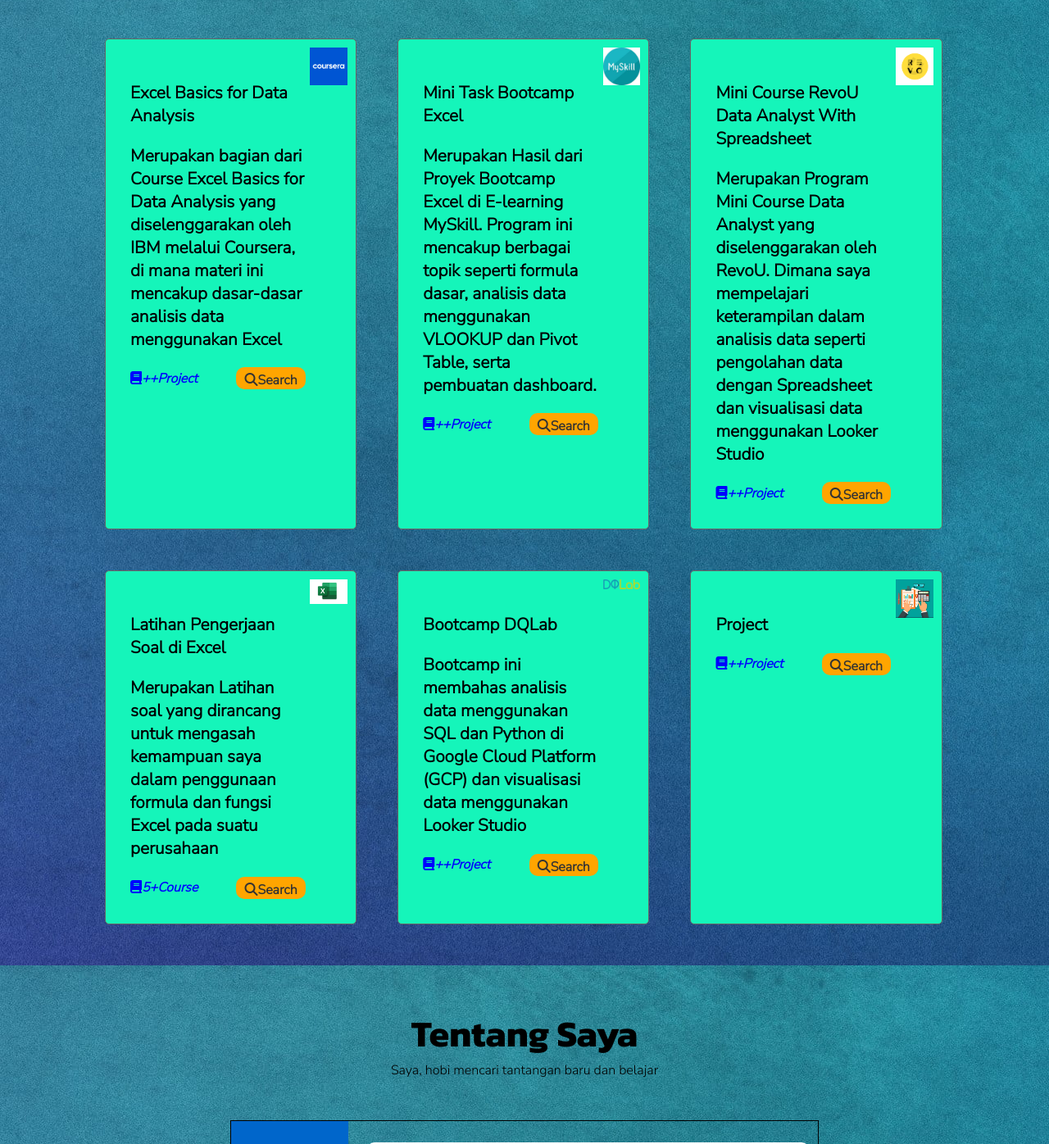
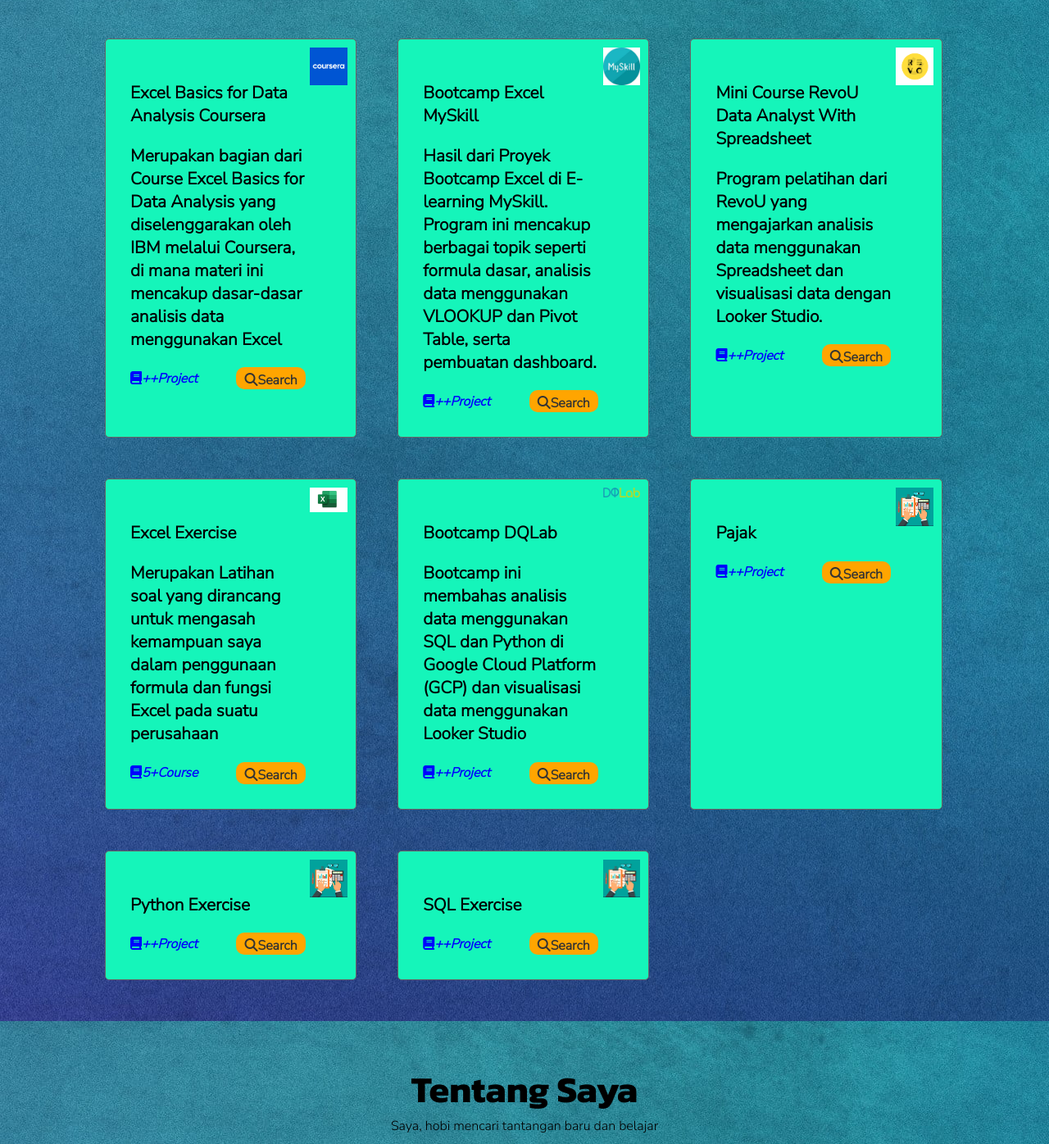
Before and after one commit to Vernanda-dwi/WebsitePortofolio, a plain HTML site: page Index.html in a window 1280 px wide. Shown: the part 1250-2646 px from the top of the page at 82% size. Drawn offline with Linux system fonts and the light colour scheme; files whose address does not match are found by name.

Commit message:
Merubah banyak 2

```diff
--- a/Index.html
+++ b/Index.html
@@ -78,7 +78,7 @@
             <div class="item">
                <img src="images/coursera-logo.png" />
               <div class="item-detail">
-               <p>Excel Basics for Data Analysis  </p>
+               <p>Excel Basics for Data Analysis Coursera  </p>
                <p>Merupakan bagian dari Course Excel Basics for Data Analysis yang diselenggarakan oleh IBM melalui Coursera, di mana
                   materi ini mencakup dasar-dasar analisis data menggunakan Excel</p>
                <div>
@@ -90,8 +90,8 @@
             <div class="item">
                 <img src="images/Myskil.jpeg" />
                <div class="item-detail">
-                <p> Mini Task Bootcamp Excel </p>
-                <p> Merupakan Hasil dari Proyek Bootcamp Excel di E-learning MySkill. Program ini mencakup berbagai topik seperti formula dasar,
+                <p> Bootcamp Excel MySkill </p>
+                <p> Hasil dari Proyek Bootcamp Excel di E-learning MySkill. Program ini mencakup berbagai topik seperti formula dasar,
                     analisis data menggunakan VLOOKUP dan Pivot Table, serta pembuatan dashboard.</p>
                 <div>
                  <small><i class="fa-solid fa-book"></i>++Project</small>
@@ -103,8 +103,7 @@
                 <img src="images/revou.png" />
                <div class="item-detail">
                 <p>Mini Course RevoU Data Analyst With Spreadsheet</p>
-                <p>Merupakan Program Mini Course Data Analyst yang diselenggarakan oleh RevoU. Dimana
-                    saya mempelajari keterampilan dalam analisis data seperti pengolahan data dengan Spreadsheet dan visualisasi data menggunakan Looker Studio</p>
+                <p>Program pelatihan dari RevoU yang mengajarkan analisis data menggunakan Spreadsheet dan visualisasi data dengan Looker Studio.</p>
                 <div>
                  <small><i class="fa-solid fa-book"></i>++Project</small>
                  <a href="https://drive.google.com/drive/folders/1CDsOAguch7c3hy_gIsHcedesiq_CxypF?usp=sharing"class="button"><i class="fa-solid fa-magnifying-glass"></i>Search</a>
@@ -114,7 +113,7 @@
              <div class="item">
                 <img src="images/excel.jpg" />
                <div class="item-detail">
-                <p>Latihan Pengerjaan Soal di Excel</p>
+                <p>Excel Exercise</p>
                 <p> Merupakan Latihan soal yang dirancang untuk mengasah kemampuan saya dalam penggunaan formula dan fungsi Excel pada suatu perusahaan
                 </p>
                 <div>
@@ -141,7 +140,7 @@
      <div class="item">
         <img src="images/Tax-Accounting.png"/>
        <div class="item-detail">
-        <p>Project</p>
+        <p>Pajak</p>
         <p></p>
         <div>
          <small><i class="fa-solid fa-book"></i>++Project</small>
@@ -149,6 +148,31 @@
         </div>
      </div>
      </div>
+
+     <div class="item">
+        <img src="images/Tax-Accounting.png"/>
+       <div class="item-detail">
+        <p>Python Exercise</p>
+        <p></p>
+        <div>
+         <small><i class="fa-solid fa-book"></i>++Project</small>
+         <a href=""class="button"><i class="fa-solid fa-magnifying-glass"></i>Search</a>
+        </div>
+     </div>
+     </div>
+
+     <div class="item">
+        <img src="images/Tax-Accounting.png"/>
+       <div class="item-detail">
+        <p>SQL Exercise</p>
+        <p></p>
+        <div>
+         <small><i class="fa-solid fa-book"></i>++Project</small>
+         <a href=""class="button"><i class="fa-solid fa-magnifying-glass"></i>Search</a>
+        </div>
+     </div>
+     </div>
+
 </section>
 
 <!--tentang saya-->
```
